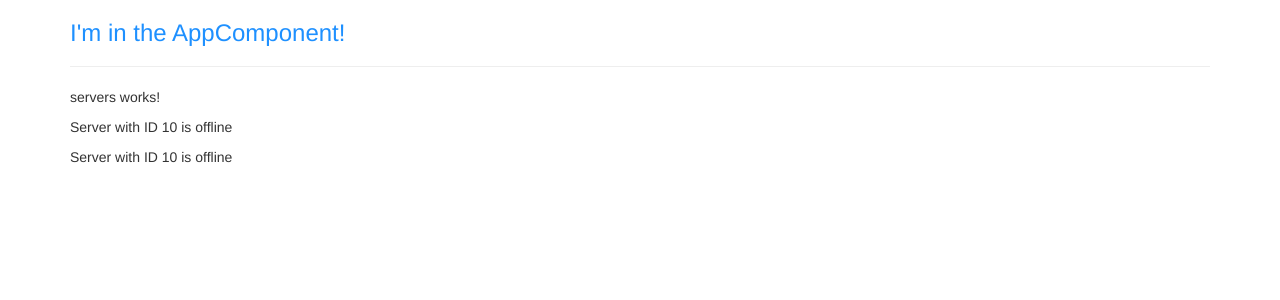
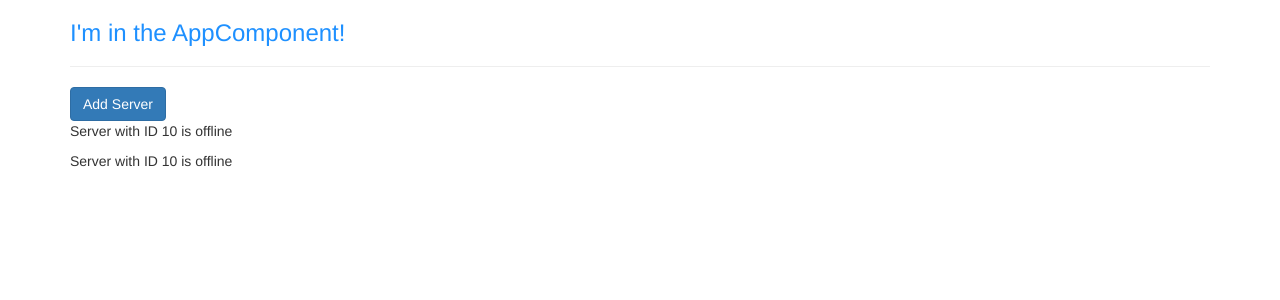
Before and after one commit to abhi-1995/Angular-Course-Tutorial, an Angular app in the folder angular-basics/: page / in a window 1280 px wide. Shown: the top 300 px of the page. Built offline with nearby package versions, Linux system fonts and the light colour scheme.

Commit message:
Property Binding

```diff
--- a/angular-basics/src/app/servers/servers.component.html
+++ b/angular-basics/src/app/servers/servers.component.html
@@ -1,3 +1,4 @@
-<p>servers works!</p>
+<button class="btn btn-primary" [disabled]="!allowNewServer">
+  Add Server</button>
 <app-server></app-server>
 <app-server></app-server>
--- a/angular-basics/src/app/servers/servers.component.ts
+++ b/angular-basics/src/app/servers/servers.component.ts
@@ -7,7 +7,13 @@
 })
 export class ServersComponent implements OnInit {
 
-  constructor() { }
+  allowNewServer: boolean = false;
+
+  constructor() {
+    setTimeout(() => {
+      this.allowNewServer = true;
+    }, 2000);
+  }
 
   ngOnInit(): void {
   }
```
